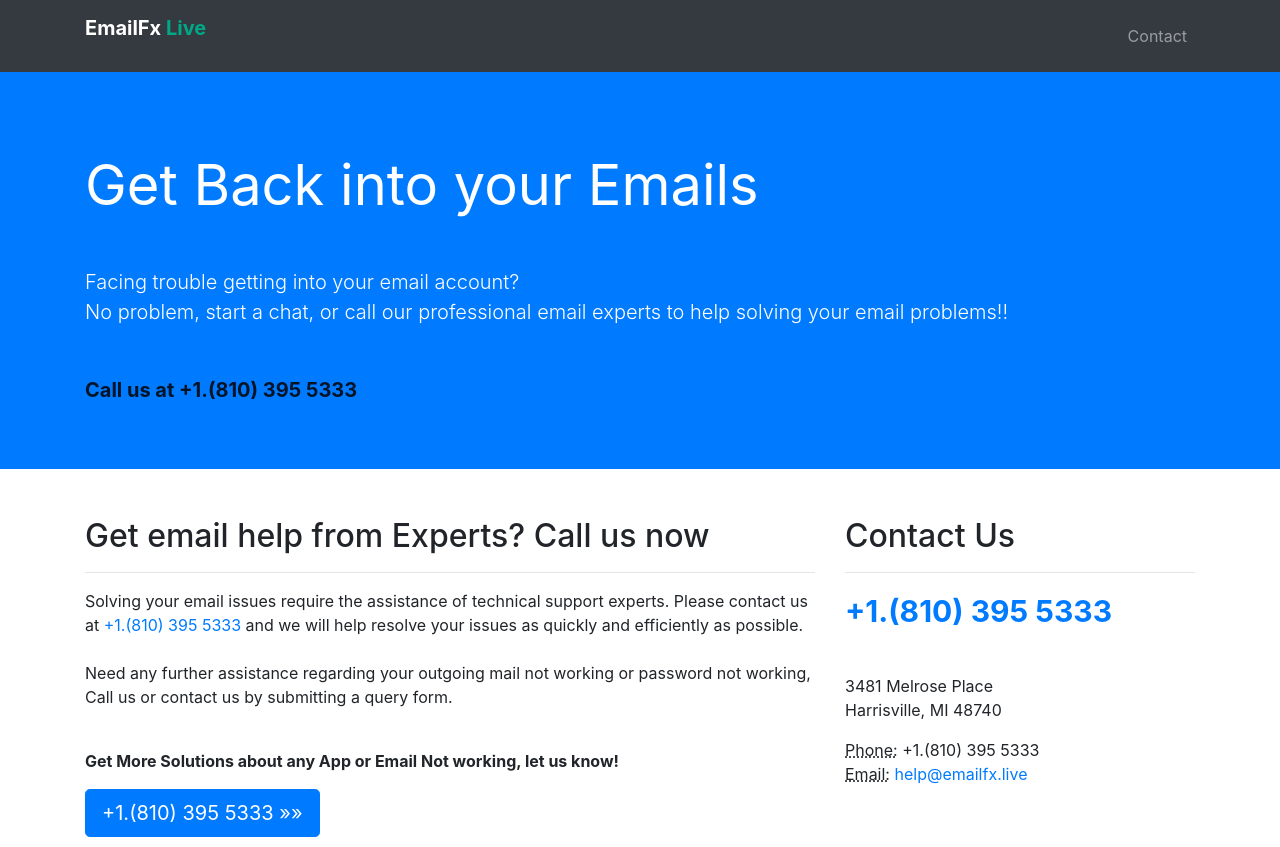
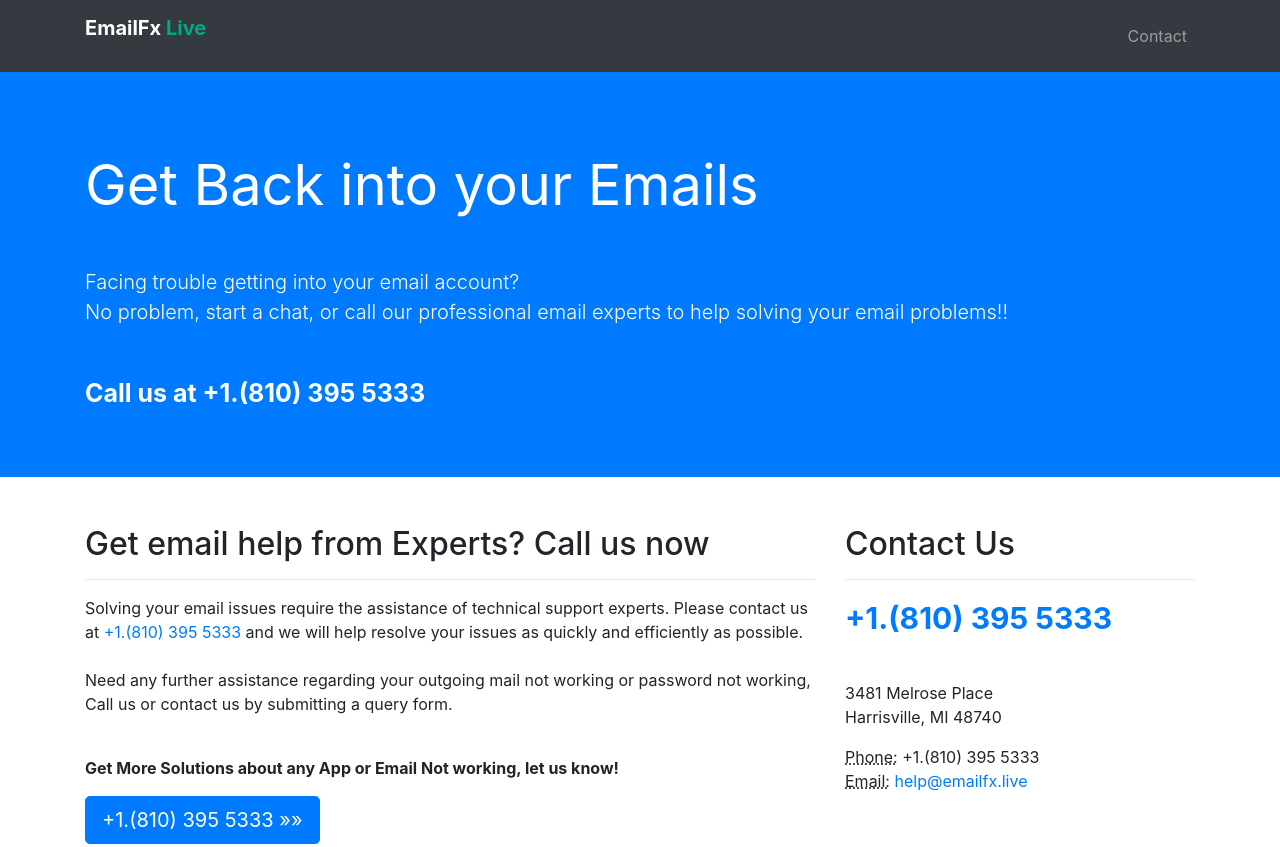
Before and after one commit to aolcustomer01/email, a website: page index.html in a window 1280 px wide. Shown: the top 847 px of the page. Drawn offline with Linux system fonts and the light colour scheme.

Commit message:
Update index.html

```diff
--- a/index.html
+++ b/index.html
@@ -58,7 +58,7 @@
 <p><br>
           <p class="lead mb-5 text-white">Facing trouble getting into your email account? </br>
             No problem, start a chat, or call our professional email experts to help solving your email problems!!</p>
-            <p><a href="tel: +18103955333"><strong><span style="font-size: 20px; color: rgb(3, 20, 39);">Call us at +1.(810) 395 5333</span></strong></a></p>            </div>
+            <p><a href="tel: +18103955333"><strong><span style="font-size: 25px; color: rgb(255, 255, 255);">Call us at +1.(810) 395 5333</span></strong></a></p>    </div>
     </div>
   </header>
 
```
